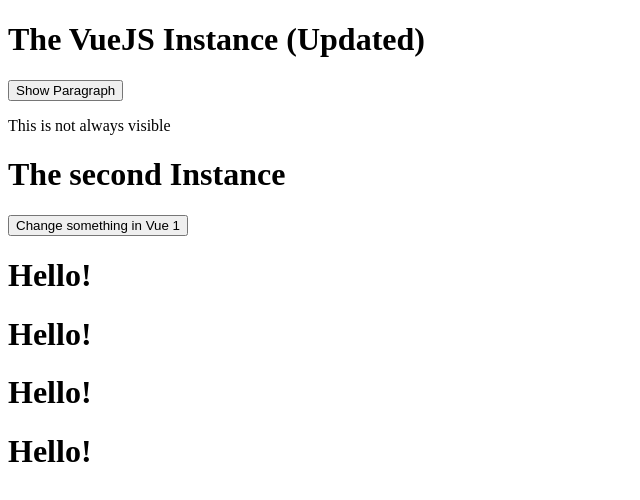
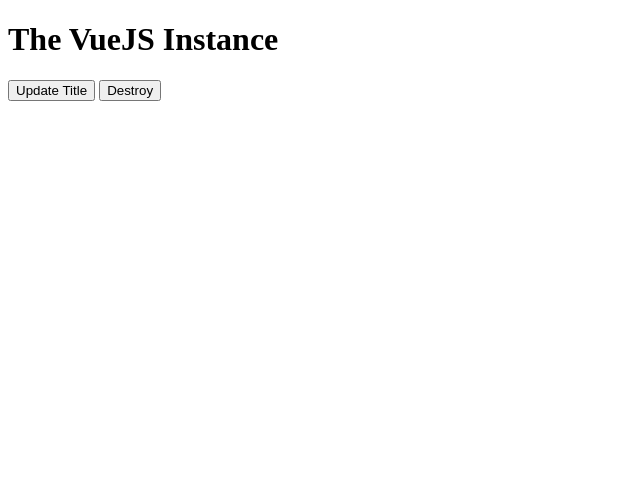
Before and after one commit to vixgrit/vue-js-instance, a plain HTML site: page index.html in a window 1280 px wide. Shown: the whole page, without its empty margins (0-640 px from the left). Drawn offline with nearby package versions, Linux system fonts and the light colour scheme.

Commit message:
vue instance lifecycle in practice

```diff
--- a/app.js
+++ b/app.js
@@ -1,57 +1,35 @@
-var data = {
-  title: 'The VueJS Instance',
-  showParagraph: false
-}
-
-Vue.component('hello', {
-    template: '<h1>Hello!</h1>'
-});
-
-var vm1 = new Vue({
-  data: data,
-  methods: {
-    show: function() {
-      this.showParagraph = true;
-      this.updateTitle('The VueJS Instance (Updated)');
-    },
-    updateTitle: function(title) {
-      this.title = title;
-    }
-  },
-  computed: {
-    lowercaseTitle: function() {
-      return this.title.toLowerCase();
-    }
-  },
-  watch: {
-    title: function(value) {
-      alert('Title changed, new value: ' + value);
-    }
-  }
-});
-
-vm1.$mount('#app1');
-
-setTimeout(function() {
-    vm1.title = 'Changed by Timer';
-    vm1.show();
-}, 3000);
-
-var vm2 = new Vue({
-    el: '#app2',
+new Vue({
+    el: '#app',
     data: {
-        title: 'The second Instance'
+        title: 'The VueJS Instance'
     },
     methods: {
-        onChange: function() {
-            vm1.title = 'Changed!';
+        destroy: function() {
+            this.$destroy();
         }
+    },
+    beforeCreate: function() {
+        console.log('beforeCreate()');
+    },
+    created: function() {
+        console.log('created()');
+    },
+    beforeMount: function() {
+        console.log('beforeMount()');
+    },
+    mounted: function() {
+        console.log('mounted');
+    },
+    beforeUpdate: function() {
+        console.log('beforeUpdate()');
+    },
+    updated: function() {
+        console.log('updated()');
+    },
+    beforeDestroy: function() {
+        console.log('beforeDestroy()');
+    },
+    destroyed: function() {
+        console.log('destroyed()');
     }
 });
-
-var vm3 = new Vue({
-    template: '<h1>Hello!</h1>'
-});
-
-vm3.$mount();
-document.getElementById('app3').appendChild(vm3.$el);
--- a/index.html
+++ b/index.html
@@ -5,20 +5,10 @@
         <title>Vue Instance</title>
     </head>
     <body>
-        <div id="app1">
-            <h1 ref="heading">{{ title }}</h1>
-            <button v-on:click="show">Show Paragraph</button>
-            <p v-if="showParagraph">This is not always visible</p>
-        </div>
-        <div id="app2">
-            <h1 ref="heading">{{ title }}</h1>
-            <button @click="onChange">Change something in Vue 1</button>
-            <hello></hello>
-            <hello></hello>
-            <hello></hello>
-        </div>
-        <div id="app3">
-
+        <div id="app">
+            <h1>{{ title }}</h1>
+            <button @click="title = 'Changed'">Update Title</button>
+            <button @click="destroy">Destroy</button>
         </div>
         <script src="https://unpkg.com/vue/dist/vue.js"></script>
         <script src="app.js"></script>
```
